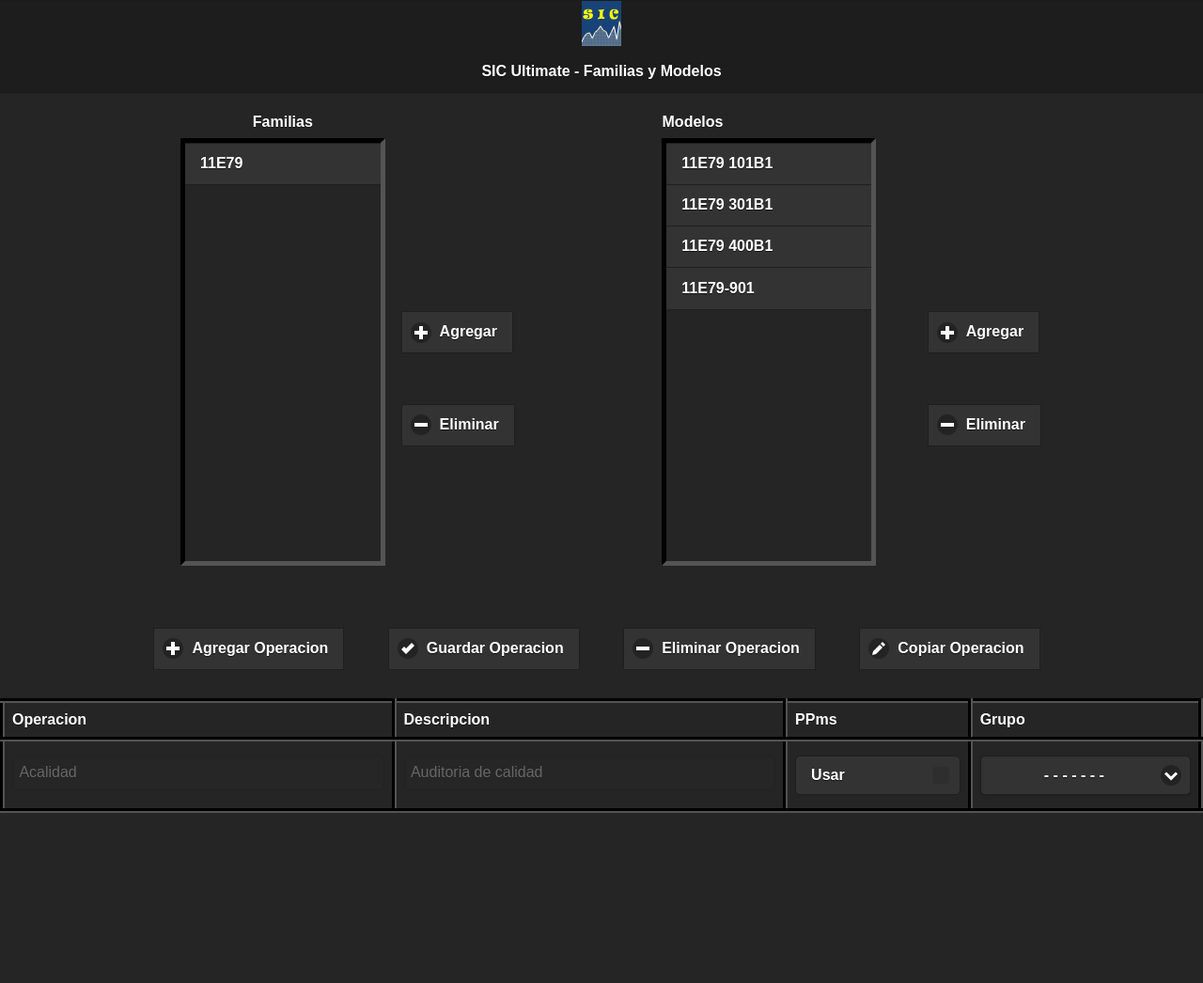
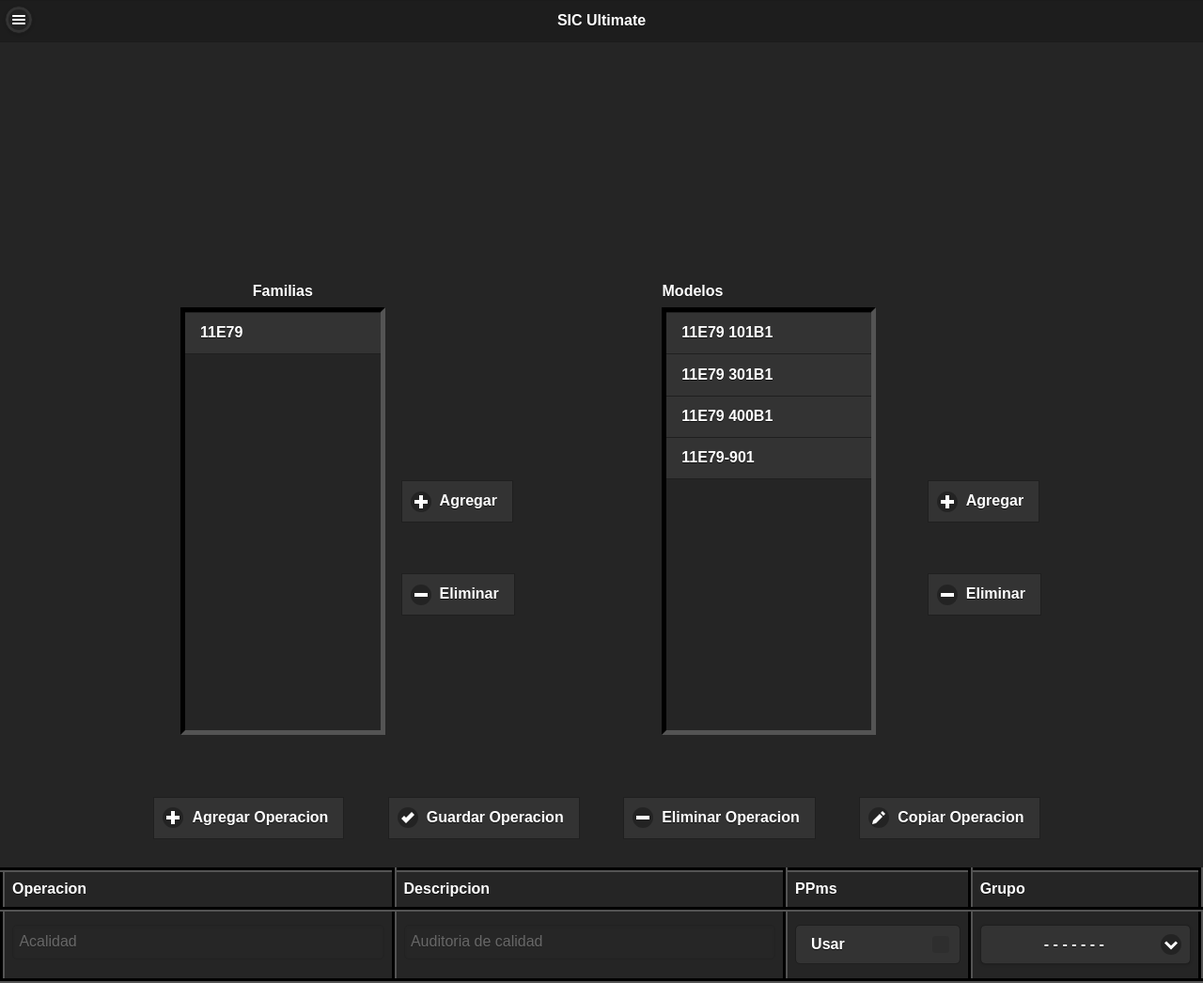
Before and after one commit to javierescudero/SIC-ULTIMATE, a PHP site: the page made by fam&mod.html in a window 1280 px wide. Shown: the whole page at 94% size. Before the commit the page ends 865 px from the top, so only its background shows below. Run offline with PHP 8.4, Linux system fonts and the light colour scheme.

Commit message:
Problema solucionado: el css de familias y modelos ya lo detecta

```diff
--- a/css/css_fam&mod.css
+++ b/css/css_fam_mod.css
@@ -49,3 +49,11 @@ table, th, tr, td {
 fieldset {
 	width: 100%;
 }
+
+#menu_principal {
+	background-color: #111;
+}
+
+#divPage {
+	display: inline-block;
+}
--- a/fam&mod.html
+++ b/fam&mod.html
@@ -5,22 +5,59 @@
 	<meta name="viewport" content="width=device-width, initial-scale=1.0"/>
 
 	<title>SIC Ultimate</title>
+	<link rel="stylesheet" href="css/jquery.mobile-1.4.5.css">
+	<link rel="stylesheet" href="css/css_fam_mod.css">
 
 	<script src="js/jquery-1.12.4.min.js"></script>
 	<script src="js/jquery.mobile-1.4.5.js"></script>
 
-	<link rel="stylesheet" href="css/jquery.mobile-1.4.5.css">
-	<link rel="stylesheet" href="css/css_fam&mod.css">
+
+
 
 </head>
 <body>
-	<div data-role="page" data-theme="b">
-		<div data-role="header">
-			<center>
-				<img src="public\images\Sicicon.ico">
-			</center>
-			<h1>SIC Ultimate - Familias y Modelos</h1>
-		</div><br>
+	<div data-role="page" data-theme="b" id="divPage">
+		<div data-role="header" id="header">
+			<a href="#menu" data-icon="bars" data-iconpos="notext"></a>
+			<h1>SIC Ultimate</h1>
+		</div>
+
+		<div id="menu" data-role="panel" data-position="left" data-position-fixed="false" data-display="reveal">
+			<ul id="ul_menu" class="nav-search" data-role="listview" data-theme="b" data-divider-theme="a">
+				<li data-icon="false" ><a href="#captura" id="menu_principal">Menu Principal</a></li>
+				<br>
+			</ul>
+			<div id="divMenuPrincipal">
+				<div id="captura" data-role="collapsible" data-collapsed-icon="edit" data-expanded-icon="carat-u">
+					<h3><center>Captura</center></h3>
+					<a href="fam&mod.html" id="fam_mod"  data-role="button" class="ui-btn ui-icon-bars ui-btn-icon-left">Familias / Modelos</a>
+					<a href="operaciones.html" data-role="button" class="ui-btn ui-icon-grid ui-btn-icon-left">Operaciones</a>
+					<a href="#" data-role="button" class="ui-btn ui-icon-gear ui-btn-icon-left">Componentes</a>
+					<a href="#" data-role="button" class="ui-btn ui-icon-tag ui-btn-icon-left">Codigos de Falla</a>
+					<a href="#" data-role="button" class="ui-btn ui-icon-bullets ui-btn-icon-left">Registros</a>
+				</div>
+				<div id="reportes" data-role="collapsible" data-collapsed-icon="bars" data-expanded-icon="carat-u">
+				<h3><center>Reportes</center></h3>
+				<a href="#" data-role="button" title="Desempeño del Producto" class="ui-btn ui-icon-star ui-btn-icon-left">Desempeño del Producto</a>
+				<a href="#" data-role="button" title="Graficas de Tendencia" class="ui-btn ui-icon-clock ui-btn-icon-left">Graficas de Tendencia</a>
+				<a href="#" data-role="button" class="ui-btn ui-icon-bullets ui-btn-icon-left">Contribuyentes</a>
+				<a href="#" data-role="button" title="Correccion de Datos" class="ui-btn ui-icon-edit ui-btn-icon-left">Correccion de Datos</a>
+				</div>
+				<div id="usuarios" data-role="collapsible" data-collapsed-icon="user" data-expanded-icon="carat-u">
+				<h3><center>Usuarios</center></h3>
+				<a href="#" data-role="button"  class="ui-btn ui-icon-eye ui-btn-icon-left">Permisos</a>
+				</div>
+
+				<div id="area" data-role="collapsible" data-collapsed-icon="recycle" data-expanded-icon="carat-u">
+					<h3><center>Cambiar Area</center></h3>
+					<a href="#" data-role="button" class="ui-btn ui-icon-gear ui-btn-icon-left">Electronica</a>
+					<a href="#" data-role="button" class="ui-btn ui-icon-gear ui-btn-icon-left">Electromecanicos</a>
+					<a href="#" data-role="button" class="ui-btn ui-icon-gear ui-btn-icon-left">Valvulas</a>
+					<a href="#" data-role="button" class="ui-btn ui-icon-gear ui-btn-icon-left">CPI</a>
+				</div><br><hr><br>
+				<a href="login.html" id="" class="ui-btn ui-icon-power ui-btn-icon-left" onclick="window.close();">Salir</a>
+			</div>
+		</div>
 		<form action="">
 			<div class="ui-grid-d" id="formulario">
 				<div class="ui-block-a">
--- a/index.html
+++ b/index.html
@@ -11,6 +11,7 @@
 
 	<link rel="stylesheet" href="css/jquery.mobile-1.4.5.css">
 	<link rel="stylesheet" href="css/css_index.css">
+	<link rel="stylesheet" href="css/css_fam_mod.css">
 </head>
 <body>
 	<div data-role="page" data-theme="b" class="ui-responsive-panel">
@@ -18,7 +19,6 @@
 			<a href="#menu" data-icon="bars" data-iconpos="notext"></a>
 			<h1>SIC Ultimate</h1>
 		</div>
-
 
 		<div id="menu" data-role="panel" data-position="left" data-position-fixed="false" data-display="reveal">
 			<ul id="ul_menu" class="nav-search" data-role="listview" data-theme="b" data-divider-theme="a">
@@ -52,7 +52,7 @@
 					<a href="#" data-role="button" class="ui-btn ui-icon-gear ui-btn-icon-left">Electromecanicos</a>
 					<a href="#" data-role="button" class="ui-btn ui-icon-gear ui-btn-icon-left">Valvulas</a>
 					<a href="#" data-role="button" class="ui-btn ui-icon-gear ui-btn-icon-left">CPI</a>
-				</div><br><br><br><br><br>
+				</div><br><hr><br>
 				<a href="login.html" id="" class="ui-btn ui-icon-power ui-btn-icon-left" onclick="window.close();">Salir</a>
 			</div>
 		</div>
```
Also changed, not shown: css/css_operaciones.css (+8 -0 lines), operaciones.html (+44 -7 lines).
